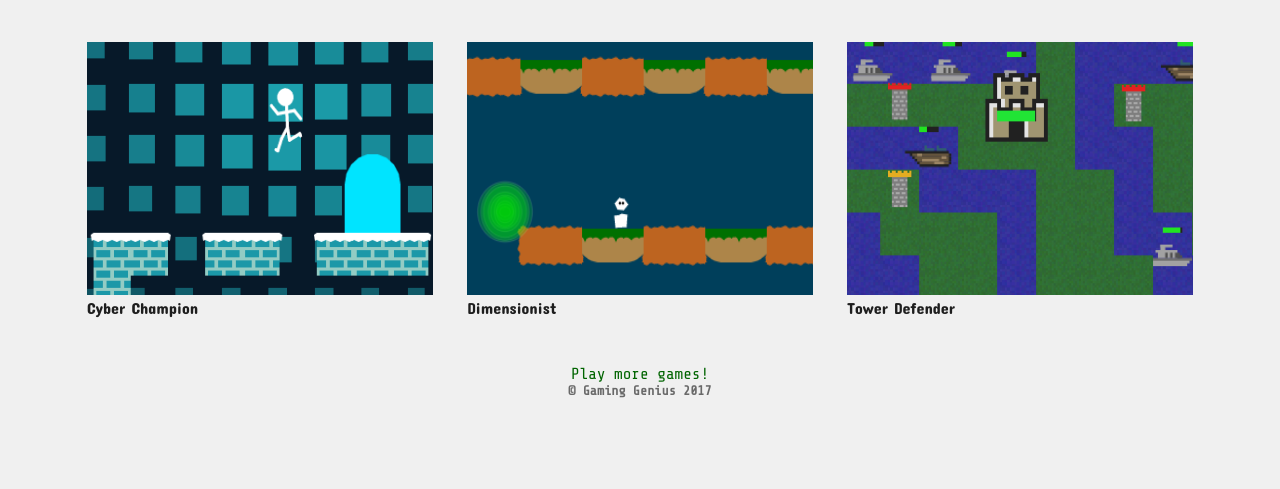
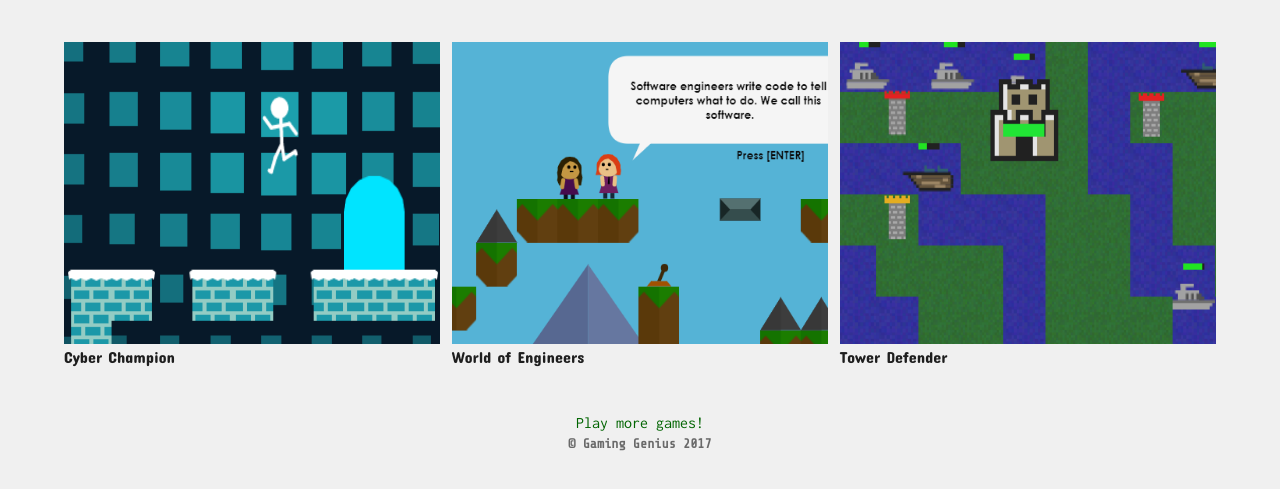
Before and after one commit to pranavpatil1/pranavpatil1.github.io, a plain HTML site: page index.html in a window 1280 px wide. Shown: the part 149-638 px from the top of the page. Drawn offline with nearby package versions, Linux system fonts and the light colour scheme.

Commit message:
Updated home page

```diff
--- a/footer.html
+++ b/footer.html
@@ -11,15 +11,16 @@
 				text-align: center;
 				color: dimgray;
 			}
-			p {
+			.gLink {
 				text-align: center;
+				font-size: 13px;
 				font-family: "Share Tech Mono", monospace;
 			}
 		</style>
 	</head>
 	<body>
 		<br>
-		<p style="margin-bottom: 0px;"><a style="color:darkgreen;" href="/games.html">Play more games!</a></p>
-		<h5 style="margin-top: 0px">&copy; Gaming Genius 2017</h5>
+		<p id="gLink" style="margin-bottom: 0px;"><a style="color:darkgreen;" href="/games.html">Play more games!</a></p>
+		<h5 style="margin-top: 5px">&copy; Gaming Genius 2017</h5>
 	</body>
 </html>
--- a/index.html
+++ b/index.html
@@ -74,38 +74,22 @@
 
 		<h2>FEATURED</h2>
 		<div id="flex" style="width:90%;">
-			<figure style="width:30%;">
+			<figure style="width:33%;">
 				<a href="/games/cyber-champion.html"><img src="/photos/cyberchampion.PNG" style="width:100%;height:100%"></a>
 				<figcaption>Cyber Champion</figcaption>
 			</figure>
-			<figure style="width:30%;margin-right:1%;margin-left:1%;">
-				<a href="/games/dimensionist.html"><img src="/photos/dimensionist.PNG" style="width:100%;height:100%"></a>
-				<figcaption>Dimensionist</figcaption>
+			<figure style="width:33%;margin-right:1%;margin-left:1%;">
+				<a href="/games/engineering.html"><img src="/photos/engineering.png" style="width:100%;height:100%"></a>
+				<figcaption>World of Engineers</figcaption>
 			</figure>
-			<figure style="width:30%;">
+			<figure style="width:33%;">
 				<a href="/games/tower-defense.html"><img src="/photos/towerdefense.PNG" style="width:100%;height:100%"></a>
 				<figcaption>Tower Defender</figcaption>
 			</figure>
 		</div>
 		<br>
 		<br>
-		<!--
-		<p>Gaming Genius strives to create fun games and useful tools.</p>
-		<table style="margin-left:auto;margin-right:auto;">
-			<tr>
-				<td id="desc" style="width:60px">GAMES</td>
-				<td id="desc" style="width:400px">Recreations of classic games, original games</td>
-			</tr>
-			<tr>
-				<td id="desc">TOOLS</td>
-				<td id="desc">Random items that you may need one day.</td>
-			</tr>
-			<tr>
-				<td id="desc">MEDIA</td>
-				<td id="desc">See where we've been mentioned.</td>
-			</tr>
-		</table>
-		-->
+
 		<div id="footer"></div>
 	</body>
 </html>
```
Also changed, not shown: games.html (+3 -2 lines), photos/engineering.png (added).
